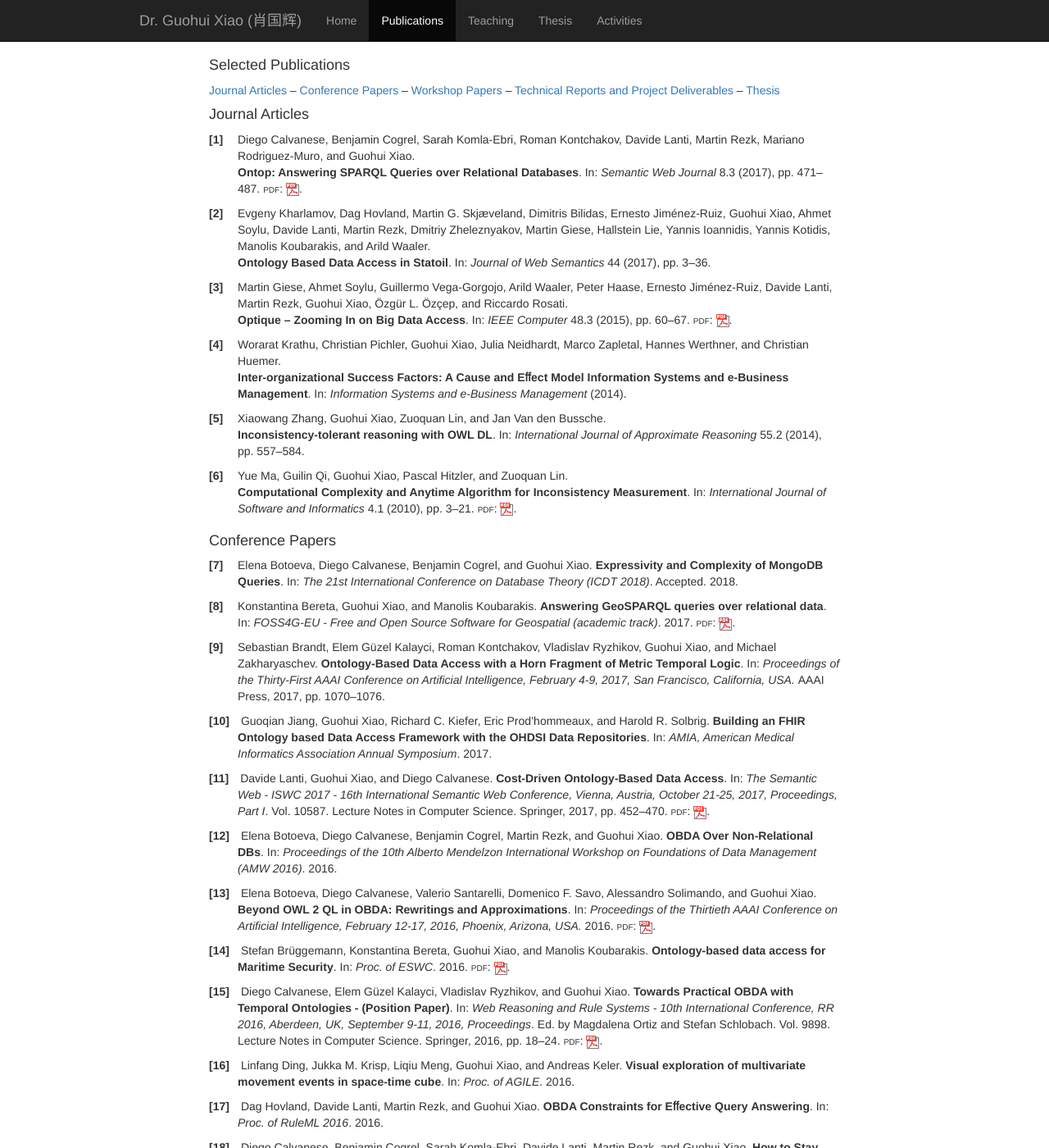
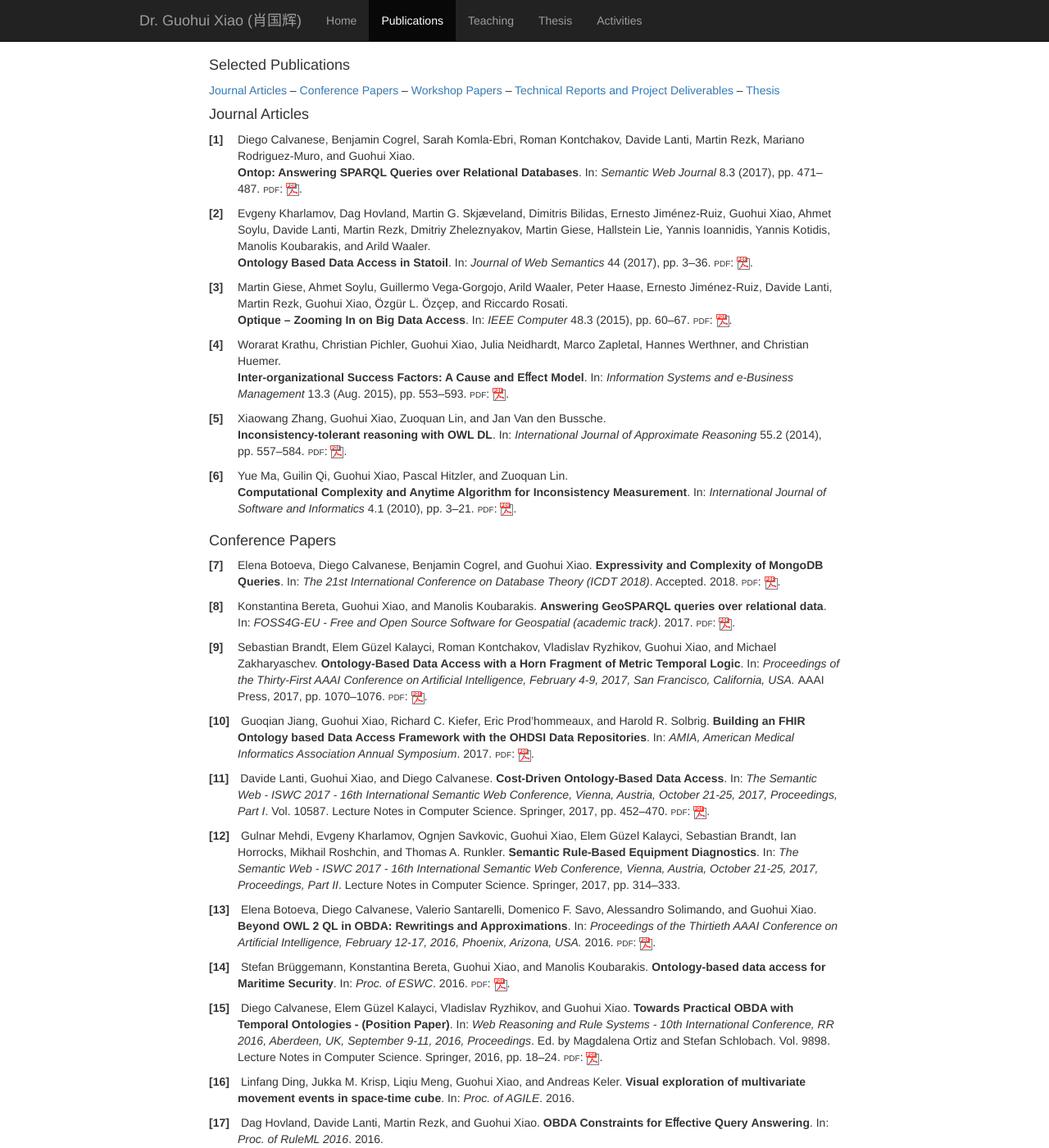
Before and after one commit to ghxiao/ghxiao.github.io, a Jekyll site: the page built from publications.html, in a window 1280 px wide and 1400 px high. Shown: the whole window at 82% size. Built offline with Jekyll 4.4.1, drawn with Linux system fonts in a browser that asks for light colours; some of the changed text lies outside the part shown.

Commit message:
add more publication urls

```diff
--- a/_includes/pub_body.html
+++ b/_includes/pub_body.html
@@ -54,7 +54,14 @@ id="bib-2" class="thebibliography">
      Guohui Xiao, Ahmet Soylu, Davide Lanti, Martin Rezk, Dmitriy Zheleznyakov, Martin Giese, Hallstein
      Lie, Yannis Ioannidis, Yannis Kotidis, Manolis Koubarakis, and Arild Waaler. <br
 class="newline" />“Ontology Based Data Access in Statoil”. In: <span
-class="cmti-10">Journal of Web Semantics </span>44 (2017), pp. 3–36.
+class="cmti-10">Journal of Web Semantics </span>44 (2017), pp. 3–36. <span
+class="cmcsc-10"><span
+class="small-caps">p</span><span
+class="small-caps">d</span><span
+class="small-caps">f</span>:</span> <a
+href="http://www.ghxiao.org/publications/2017-jws-statoil.pdf" ><img
+src="images/pdf-icon-16x16.gif" alt="PIC"
+ /></a>.
      </p></dd><dt id="X0-computer-optique" class="thebibliography">
  [3]  </dt><dd
 id="bib-3" class="thebibliography">
@@ -69,21 +76,36 @@ class="small-caps">f</span>:</span> <a
 href="http://www.ghxiao.org/publications/2015-computer-optique.pdf" ><img
 src="images/pdf-icon-16x16.gif" alt="PIC"
  /></a>.
-     </p></dd><dt id="X0-iseb2014" class="thebibliography">
+     </p></dd><dt id="X0-2015-iseb" class="thebibliography">
  [4]  </dt><dd
 id="bib-4" class="thebibliography">
      <!--l. 35--><p class="noindent" >Worarat Krathu, Christian Pichler, Guohui Xiao, Julia Neidhardt, Marco Zapletal, Hannes Werthner,
      and Christian Huemer. <br
-class="newline" />“Inter-organizational Success Factors: A Cause and Eﬀect Model Information Systems and e-Business
-     Management”. In: <span
-class="cmti-10">Information Systems and e-Business Management </span>(2014).
+class="newline" />“Inter-organizational  Success  Factors:  A  Cause  and  Eﬀect  Model”.  In:  <span
+class="cmti-10">Information  Systems  and</span>
+     <span
+class="cmti-10">e-Business Management </span>13.3 (Aug. 2015), pp. 553–593. <span
+class="cmcsc-10"><span
+class="small-caps">p</span><span
+class="small-caps">d</span><span
+class="small-caps">f</span>:</span> <a
+href="http://www.ghxiao.org/publications/2015-iseb.pdf" ><img
+src="images/pdf-icon-16x16.gif" alt="PIC"
+ /></a>.
      </p></dd><dt id="X0-ZhangXLB2014-ijar" class="thebibliography">
  [5]  </dt><dd
 id="bib-5" class="thebibliography">
      <!--l. 35--><p class="noindent" >Xiaowang Zhang, Guohui Xiao, Zuoquan Lin, and Jan Van den Bussche. <br
 class="newline" />“Inconsistency-tolerant reasoning with OWL DL”. In: <span
 class="cmti-10">International Journal of Approximate Reasoning</span>
-     55.2 (2014), pp. 557–584.
+     55.2 (2014), pp. 557–584. <span
+class="cmcsc-10"><span
+class="small-caps">p</span><span
+class="small-caps">d</span><span
+class="small-caps">f</span>:</span> <a
+href="http://www.ghxiao.org/publications/2014-ijar-qc-owl.pdf" ><img
+src="images/pdf-icon-16x16.gif" alt="PIC"
+ /></a>.
      </p></dd><dt id="X0-MaQXHL-ijsi10" class="thebibliography">
  [6]  </dt><dd
 id="bib-6" class="thebibliography">
@@ -112,7 +134,14 @@ id="bib-7" class="thebibliography">
      <!--l. 43--><p class="noindent" >Elena Botoeva, Diego Calvanese, Benjamin Cogrel, and Guohui Xiao. “Expressivity and Complexity
      of  MongoDB  Queries”.  In:  <span
 class="cmti-10">The 21st International Conference on Database Theory (ICDT 2018)</span>.
-     Accepted. 2018.
+     Accepted. 2018. <span
+class="cmcsc-10"><span
+class="small-caps">p</span><span
+class="small-caps">d</span><span
+class="small-caps">f</span>:</span> <a
+href="https://arxiv.org/abs/1603.09291" ><img
+src="images/pdf-icon-16x16.gif" alt="PIC"
+ /></a>.
      </p></dd><dt id="X0-2017-foss4g-ontop-spatial" class="thebibliography">
  [8]  </dt><dd
 id="bib-8" class="thebibliography">
@@ -135,14 +164,28 @@ id="bib-9" class="thebibliography">
      Logic”. In: <span
 class="cmti-10">Proceedings of the Thirty-First AAAI Conference on Artiﬁcial Intelligence, February 4-9,</span>
      <span
-class="cmti-10">2017, San Francisco, California, USA. </span>AAAI Press, 2017, pp. 1070–1076.
+class="cmti-10">2017, San Francisco, California, USA. </span>AAAI Press, 2017, pp. 1070–1076. <span
+class="cmcsc-10"><span
+class="small-caps">p</span><span
+class="small-caps">d</span><span
+class="small-caps">f</span>:</span> <a
+href="http://www.ghxiao.org/publications/2017-aaai-datalogmtl.pdf" ><img
+src="images/pdf-icon-16x16.gif" alt="PIC"
+ /></a>.
      </p></dd><dt id="X0-2017-amia" class="thebibliography">
 [10]  </dt><dd
 id="bib-10" class="thebibliography">
      <!--l. 43--><p class="noindent" >Guoqian  Jiang,  Guohui  Xiao,  Richard  C.  Kiefer,  Eric  Prod’hommeaux,  and  Harold  R.  Solbrig.
      “Building an FHIR Ontology based Data Access Framework with the OHDSI Data Repositories”. In:
      <span
-class="cmti-10">AMIA, American Medical Informatics Association Annual Symposium</span>. 2017.
+class="cmti-10">AMIA, American Medical Informatics Association Annual Symposium</span>. 2017. <span
+class="cmcsc-10"><span
+class="small-caps">p</span><span
+class="small-caps">d</span><span
+class="small-caps">f</span>:</span> <a
+href="http://www.ghxiao.org/publications/2017-aiam-obda-fhir-ohdsi.pdf" ><img
+src="images/pdf-icon-16x16.gif" alt="PIC"
+ /></a>.
      </p></dd><dt id="X0-2017-iswc-cost-obda" class="thebibliography">
 [11]  </dt><dd
 id="bib-11" class="thebibliography">
@@ -159,14 +202,16 @@ class="small-caps">f</span>:</span> <a
 href="https://doi.org/10.1007/978-3-319-68288-4_27" ><img
 src="images/pdf-icon-16x16.gif" alt="PIC"
  /></a>.
-     </p></dd><dt id="X0-2016-amw-obda-mongo" class="thebibliography">
+     </p></dd><dt id="X0-2017-iswc-diagnostics" class="thebibliography">
 [12]  </dt><dd
 id="bib-12" class="thebibliography">
-     <!--l. 43--><p class="noindent" >Elena Botoeva, Diego Calvanese, Benjamin Cogrel, Martin Rezk, and Guohui Xiao. “OBDA Over
-     Non-Relational  DBs”.  In:  <span
-class="cmti-10">Proceedings  of  the  10th  Alberto  Mendelzon  International  Workshop  on</span>
+     <!--l. 43--><p class="noindent" >Gulnar Mehdi, Evgeny Kharlamov, Ognjen Savkovic, Guohui Xiao, Elem Güzel Kalayci, Sebastian
+     Brandt, Ian Horrocks, Mikhail Roshchin, and Thomas A. Runkler. “Semantic Rule-Based Equipment
+     Diagnostics”. In: <span
+class="cmti-10">The Semantic Web - ISWC 2017 - 16th International Semantic Web Conference,</span>
      <span
-class="cmti-10">Foundations of Data Management (AMW 2016)</span>. 2016.
+class="cmti-10">Vienna, Austria, October 21-25, 2017, Proceedings, Part II</span>.  Lecture  Notes  in  Computer  Science.
+     Springer, 2017, pp. 314–333.
      </p></dd><dt id="X0-2016-aaai-ontoprox" class="thebibliography">
 [13]  </dt><dd
 id="bib-13" class="thebibliography">
@@ -213,11 +258,11 @@ class="small-caps">f</span>:</span> <a
 href="http://dx.doi.org/10.1007/978-3-319-45276-0" ><img
 src="images/pdf-icon-16x16.gif" alt="PIC"
  /></a>.
+
+
      </p></dd><dt id="X0-2016-agile-movement" class="thebibliography">
 [16]  </dt><dd
 id="bib-16" class="thebibliography">
-
-
      <!--l. 43--><p class="noindent" >Linfang Ding, Jukka M. Krisp, Liqiu Meng, Guohui Xiao, and Andreas Keler. “Visual exploration of
      multivariate movement events in space-time cube”. In: <span
 class="cmti-10">Proc. of AGILE</span>. 2016.
@@ -532,18 +577,7 @@ class="small-caps">d</span><span
 class="small-caps">f</span>:</span> <a
 href="http://www.ghxiao.org/publications/ESWC09-QCALCNQ.pdf" ><img
 src="images/pdf-icon-16x16.gif" alt="PIC"
- /></a>.
-     </p></dd><dt id="X0-DBLP:conf/semweb/MehdiKSXKBHRR17" class="thebibliography">
-[37]  </dt><dd
-id="bib-37" class="thebibliography">
-     <!--l. 43--><p class="noindent" >Gulnar Mehdi, Evgeny Kharlamov, Ognjen Savkovic, Guohui Xiao, Elem Güzel Kalayci, Sebastian
-     Brandt, Ian Horrocks, Mikhail Roshchin, and Thomas A. Runkler. “Semantic Rule-Based Equipment
-     Diagnostics”. In: <span
-class="cmti-10">The Semantic Web - ISWC 2017 - 16th International Semantic Web Conference,</span>
-     <span
-class="cmti-10">Vienna,  Austria,  October  21-25,  2017,  Proceedings,  Part  II</span>.  Ed.  by  Claudia  d’Amato,  Miriam
-     Fernández,  Valentina  A.  M.  Tamma,  Freddy  Lécué,  Philippe  Cudré-Mauroux,  Juan  F.  Sequeda,
-     Christoph Lange, and Jeﬀ Heﬂin. Lecture Notes in Computer Science. Springer, 2007, pp. 314–333.</p></dd></dl>
+ /></a>.</p></dd></dl>
 <a
  id="Q1-1-7"></a>
 <h4 class="likesubsectionHead"><a
@@ -551,8 +585,8 @@ class="cmti-10">Vienna,  Austria,  October  21-25,  2017,  Proceedings,  Part  I
 <a
  id="x1-4000doc"></a>
      <dl class="thebibliography"><dt id="X0-2017-adbis-temporal-obda" class="thebibliography">
-[38]  </dt><dd
-id="bib-38" class="thebibliography">
+[37]  </dt><dd
+id="bib-37" class="thebibliography">
      <!--l. 101--><p class="noindent" >Sebastian Brandt, Elem Güzel Kalayci, Vladislav Ryzhikov, Guohui Xiao, and Michael Zakharyaschev.
      “A Framework for Temporal Ontology-Based Data Access: A Proposal”. In: <span
 class="cmti-10">New Trends in Databases</span>
@@ -569,8 +603,8 @@ href="https://doi.org/10.1007/978-3-319-67162-8_17" ><img
 src="images/pdf-icon-16x16.gif" alt="PIC"
  /></a>.
      </p></dd><dt id="X0-2016-iswc-poster-spatial" class="thebibliography">
-[39]  </dt><dd
-id="bib-39" class="thebibliography">
+[38]  </dt><dd
+id="bib-38" class="thebibliography">
      <!--l. 101--><p class="noindent" >Konstantina  Bereta,  Guohui  Xiao,  Manolis  Koubarakis,  Martina  Hodrius,  Conrad  Bielski,  and
      Gunter Zeug. “Ontop-spatial: Geospatial Data Integration using GeoSPARQL-to-SQL Translation”.
      In: <span
@@ -579,18 +613,26 @@ class="cmti-10">Proceedings of the ISWC 2016 Posters &#x0026; Demonstrations Tra
 class="cmti-10">Semantic Web Conference (ISWC 2016), Kobe, Japan, October 19, 2016. </span>Ed. by Takahiro Kawamura
      and Heiko Paulheim. Vol. 1690. CEUR Workshop Proceedings. CEUR-WS.org, 2016.
      </p></dd><dt id="X0-2016-dl-obda-mongo" class="thebibliography">
-[40]  </dt><dd
-id="bib-40" class="thebibliography">
-
-
+[39]  </dt><dd
+id="bib-39" class="thebibliography">
      <!--l. 101--><p class="noindent" >Elena Botoeva, Diego Calvanese, Benjamin Cogrel, Martin Rezk, and Guohui Xiao. “OBDA Beyond
      Relational  DBs:  A  Study  for  MongoDB”.  In:  <span
 class="cmti-10">Proceedings of the 29th International Workshop on</span>
      <span
 class="cmti-10">Description Logics, Cape Town, South Africa, April 22-25, 2016</span>. 2016.
+     </p></dd><dt id="X0-2016-amw-obda-mongo" class="thebibliography">
+[40]  </dt><dd
+id="bib-40" class="thebibliography">
+     <!--l. 101--><p class="noindent" >Elena Botoeva, Diego Calvanese, Benjamin Cogrel, Martin Rezk, and Guohui Xiao. “OBDA Over
+     Non-Relational  DBs”.  In:  <span
+class="cmti-10">Proceedings  of  the  10th  Alberto  Mendelzon  International  Workshop  on</span>
+     <span
+class="cmti-10">Foundations of Data Management (AMW 2016)</span>. 2016.
      </p></dd><dt id="X0-2016-dl-ontoprox" class="thebibliography">
 [41]  </dt><dd
 id="bib-41" class="thebibliography">
+
+
      <!--l. 101--><p class="noindent" >Elena Botoeva, Diego Calvanese, Valerio Santarelli, Domenico Fabio Savo, Alessandro Solimando,
      and Guohui Xiao. “Virtual OBDA over Expressive Ontologies: Rewritings and Approximations”. In:
      <span
@@ -703,8 +745,6 @@ class="cmti-10">Mapping 2012</span>. Ed. by Markus Jobst. Vienna: Jobstmedia Man
      </p></dd><dt id="X0-EiterOSTX-dl12" class="thebibliography">
 [49]  </dt><dd
 id="bib-49" class="thebibliography">
-
-
      <!--l. 101--><p class="noindent" >Thomas  Eiter,  Magdalena  Ortiz,  Mantas  Simkus,  Trung-Kien  Tran,  and  Guohui  Xiao.  “Towards
      Practical Query Answering for Horn-SHIQ”. In: <span
 class="cmti-10">Proceedings of the 2012 International Workshop on</span>
@@ -721,6 +761,8 @@ src="images/pdf-icon-16x16.gif" alt="PIC"
      </p></dd><dt id="X0-XiaoHE-Bruo2010" class="thebibliography">
 [50]  </dt><dd
 id="bib-50" class="thebibliography">
+
+
      <!--l. 101--><p class="noindent" >G. Xiao, S. Heymans, and T. Eiter. “DReW: a Reasoner for Datalog-rewritable Description Logics
      and DL-Programs”. In: <span
 class="cmti-10">Informal Proc.</span><span
@@ -740,9 +782,25 @@ src="images/pdf-icon-16x16.gif" alt="PIC"
  id="x1-5000"></a>Technical Reports and Project Deliverables</h4>
 <a
  id="x1-5000doc"></a>
-     <dl class="thebibliography"><dt id="X0-DBLP:journals/corr/BrandtKRXZ17" class="thebibliography">
+     <dl class="thebibliography"><dt id="X0-2017-corr-mongodb" class="thebibliography">
 [51]  </dt><dd
 id="bib-51" class="thebibliography">
+     <!--l. 109--><p class="noindent" >Elena  Botoeva,  Diego  Calvanese,  Benjamin  Cogrel,  and  Guohui  Xiao.  <span
+class="cmti-10">A  Formal  Presentation</span>
+     <span
+class="cmti-10">of  MongoDB  (Extended  Version)</span>.  Tech.  rep.  arXiv.org  e-Print  archive,  2017.  arXiv:  <a
+href="http://arxiv.org/abs/1603.09291" >1603.09291</a>.
+     <span
+class="cmcsc-10"><span
+class="small-caps">p</span><span
+class="small-caps">d</span><span
+class="small-caps">f</span>:</span> <a
+href="http://arxiv.org/abs/1603.09291" ><img
+src="images/pdf-icon-16x16.gif" alt="PIC"
+ /></a>.
+     </p></dd><dt id="X0-DBLP:journals/corr/BrandtKRXZ17" class="thebibliography">
+[52]  </dt><dd
+id="bib-52" class="thebibliography">
      <!--l. 109--><p class="noindent" >Sebastian Brandt, Elem Güzel Kalayci, Vladislav Ryzhikov, Guohui Xiao, and Michael Zakharyaschev.
      <span
 class="cmti-10">Querying Log Data with Metric Temporal Logic</span>. Tech. rep. arXiv.org e-Print archive, 2017. arXiv:
@@ -756,8 +814,8 @@ href="http://arxiv.org/abs/1703.08982" ><img
 src="images/pdf-icon-16x16.gif" alt="PIC"
  /></a>.
      </p></dd><dt id="X0-DBLP:journals/corr/CalvaneseKRXZ17" class="thebibliography">
-[52]  </dt><dd
-id="bib-52" class="thebibliography">
+[53]  </dt><dd
+id="bib-53" class="thebibliography">
      <!--l. 109--><p class="noindent" >Diego Calvanese, Elem Güzel Kalayci, Vladislav Ryzhikov, Guohui Xiao, and Michael Zakharyaschev.
      <span
 class="cmti-10">Metric Temporal Logic for Ontology-Based Data Access over Log Data</span>. Tech. rep. arXiv.org e-Print
@@ -771,8 +829,8 @@ href="http://arxiv.org/abs/1701.00976" ><img
 src="images/pdf-icon-16x16.gif" alt="PIC"
  /></a>.
      </p></dd><dt id="X0-DBLP:journals/corr/LantiXC17" class="thebibliography">
-[53]  </dt><dd
-id="bib-53" class="thebibliography">
+[54]  </dt><dd
+id="bib-54" class="thebibliography">
      <!--l. 109--><p class="noindent" >Davide Lanti, Guohui Xiao, and Diego Calvanese. <span
 class="cmti-10">Cost-Driven Ontology-Based Data Access (Extended</span>
      <span
@@ -786,8 +844,8 @@ href="http://arxiv.org/abs/1707.06974" ><img
 src="images/pdf-icon-16x16.gif" alt="PIC"
  /></a>.
      </p></dd><dt id="X0-DBLP:journals/corr/HovlandLRX16" class="thebibliography">
-[54]  </dt><dd
-id="bib-54" class="thebibliography">
+[55]  </dt><dd
+id="bib-55" class="thebibliography">
      <!--l. 109--><p class="noindent" >Dag  Hovland,  Davide  Lanti,  Martin  Rezk,  and  Guohui  Xiao.  <span
 class="cmti-10">OBDA  Constraints  for  Eﬀective</span>
      <span
@@ -802,16 +860,16 @@ href="http://arxiv.org/abs/1605.04263" ><img
 src="images/pdf-icon-16x16.gif" alt="PIC"
  /></a>.
      </p></dd><dt id="X0-optique-D6.3" class="thebibliography">
-[55]  </dt><dd
-id="bib-55" class="thebibliography">
+[56]  </dt><dd
+id="bib-56" class="thebibliography">
      <!--l. 109--><p class="noindent" >Elena Botoeva, Diego Calvanese, Benjamin Cogrel, Elem Güzel Kalayci, Sarah Komla-Ebri, Davide
      Lanti,  Martin  Rezk,  Guohui  Xiao,  Alessandro  Artale,  Enrico  Franconi,  Werner  Nutt,  and  Sergio
      Tessaris. <span
 class="cmti-10">Runtime Query Rewriting Techniques</span>. Optique Project Deliverable D6.3. Optique Project
      Consortium, 2015.
      </p></dd><dt id="X0-BotoevaCSSSX15-CoRR-Ontoprox" class="thebibliography">
-[56]  </dt><dd
-id="bib-56" class="thebibliography">
+[57]  </dt><dd
+id="bib-57" class="thebibliography">
      <!--l. 109--><p class="noindent" >Elena Botoeva, Diego Calvanese, Valerio Santarelli, Domenico Fabio Savo, Alessandro Solimando, and
      Guohui Xiao. <span
 class="cmti-10">Beyond OWL 2 QL in OBDA: Rewritings and Approximations (Extended Version)</span>.
@@ -824,24 +882,24 @@ href="http://arxiv.org/abs/1511.08412" ><img
 src="images/pdf-icon-16x16.gif" alt="PIC"
  /></a>.
      </p></dd><dt id="X0-optique-D6.2" class="thebibliography">
-[57]  </dt><dd
-id="bib-57" class="thebibliography">
+[58]  </dt><dd
+id="bib-58" class="thebibliography">
      <!--l. 109--><p class="noindent" >Konstantina Bereta, Elena Botoeva, Diego Calvanese, Benjamin Cogrel, Davide Lanti, Martin Rezk,
      Sarah  Komla-Ebri,  and  Guohui  Xiao.  <span
 class="cmti-10">Transformation  System  Conﬁguration  Techniques</span>.  Optique
      Project Deliverable D6.2. Optique Project Consortium, 2014.
+     </p></dd><dt id="X0-optique-D6.1" class="thebibliography">
+[59]  </dt><dd
+id="bib-59" class="thebibliography">
 
 
-     </p></dd><dt id="X0-optique-D6.1" class="thebibliography">
-[58]  </dt><dd
-id="bib-58" class="thebibliography">
      <!--l. 109--><p class="noindent" >Babak Bagheri Hariri, Timea Bagosi, Diego Calvanese, Josef Hardi, Mindaugas Slusnys, Martin Rezk,
      Mariano Rodriguez-Muro, Riccardo Rosati, and Guohui Xiao. <span
 class="cmti-10">WP6 Year 1 Progress Report</span>. Optique
      Project Deliverable D6.1. Optique Project Consortium, 2013.
      </p></dd><dt id="X0-eostx-tr-2012" class="thebibliography">
-[59]  </dt><dd
-id="bib-59" class="thebibliography">
+[60]  </dt><dd
+id="bib-60" class="thebibliography">
      <!--l. 109--><p class="noindent" >Thomas Eiter, Magdalena Ortiz, Mantas Šimkus, TrungKien Tran, and Guohui Xiao. <span
 class="cmti-10">Query Rewriting</span>
      <span
@@ -854,8 +912,8 @@ href="http://www.kr.tuwien.ac.at/research/reports/rr1204.pdf" ><img
 src="images/pdf-icon-16x16.gif" alt="PIC"
  /></a>.
      </p></dd><dt id="X0-ontorule-d3.4" class="thebibliography">
-[60]  </dt><dd
-id="bib-60" class="thebibliography">
+[61]  </dt><dd
+id="bib-61" class="thebibliography">
      <!--l. 109--><p class="noindent" >C. Feier, T. Eiter, M. Kifer, A. Mosca, M. Rezk, R. Rosati, M. Ortiz, M. Simkus, T-K. Tran, and
      G.  Xiao.  <span
 class="cmti-10">Complexity  and  optimization  of  combinations  of  rules  and  ontologies</span>.  Ontorule  Project
@@ -868,8 +926,8 @@ href="http://www.ghxiao.org/publications/2011-ontorule-D3.4.pdf" ><img
 src="images/pdf-icon-16x16.gif" alt="PIC"
  /></a>.
      </p></dd><dt id="X0-ontorule-d3.3" class="thebibliography">
-[61]  </dt><dd
-id="bib-61" class="thebibliography">
+[62]  </dt><dd
+id="bib-62" class="thebibliography">
      <!--l. 109--><p class="noindent" >C. Feier, H. Ait-Kaci, J. Angele, J. de Bruijn, H. Citeau, T. Eiter, A. El Ghali, V. Kerhet, E. Kiss,
      R. Korf, T. Krekeler, T. Krennwallner, S. Heymans, A. Mosca, M. Rezk, and G. Xiao. <span
 class="cmti-10">Converged and</span>
@@ -884,8 +942,8 @@ href="http://www.ghxiao.org/publications/2010-ontorule-D3.3.pdf" ><img
 src="images/pdf-icon-16x16.gif" alt="PIC"
  /></a>.
      </p></dd><dt id="X0-ontorule-d2.3" class="thebibliography">
-[62]  </dt><dd
-id="bib-62" class="thebibliography">
+[63]  </dt><dd
+id="bib-63" class="thebibliography">
      <!--l. 109--><p class="noindent" >Jörg Pührer, Adil El Ghali, Amina Chniti, Roman Korf, Antonia Schwichtenberg, Francois Levy, Stijn
      Heymans, Guohui Xiao, and Thomas Eiter. <span
 class="cmti-10">Consistency Maintenance – Intermediate Report</span>. Ontorule
@@ -904,8 +962,8 @@ src="images/pdf-icon-16x16.gif" alt="PIC"
 <a
  id="x1-6000doc"></a>
      <dl class="thebibliography"><dt id="X0-xiao-phd-thesis" class="thebibliography">
-[63]  </dt><dd
-id="bib-63" class="thebibliography">
+[64]  </dt><dd
+id="bib-64" class="thebibliography">
      <!--l. 117--><p class="noindent" >Guohui  Xiao.  “Inline  Evaluation  of  Hybrid  Knowledge  Bases”.  PhD  thesis.  Vienna  University  of
      Technology, Dec. 2013. <span
 class="cmcsc-10"><span
@@ -916,8 +974,8 @@ href="http://www.ghxiao.org/publications/2014-phd-thesis-Xiao-inline-evaluation.
 src="images/pdf-icon-16x16.gif" alt="PIC"
  /></a>.
      </p></dd><dt id="X0-xiao-masterthesis-2010" class="thebibliography">
-[64]  </dt><dd
-id="bib-64" class="thebibliography">
+[65]  </dt><dd
+id="bib-65" class="thebibliography">
      <!--l. 117--><p class="noindent" >Guohui Xiao. “Inconsistency Measurement under Multi-Valued Semantics”. MSc Thesis. Department
      of Information Science, School of Mathematical Sciences, Peking University, May 2010. <span
 class="cmcsc-10"><span
```
Also changed, not shown: _includes/xiao.bib (+50 -19 lines), 5 other files.
